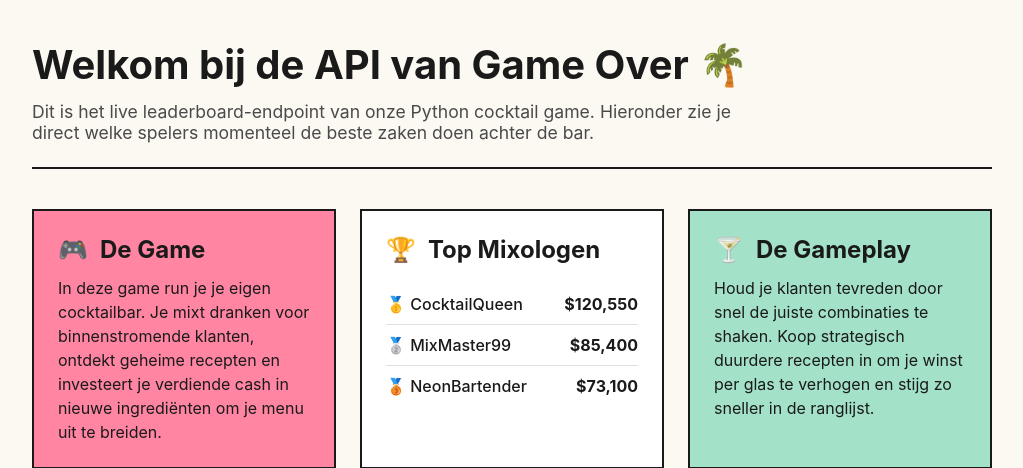
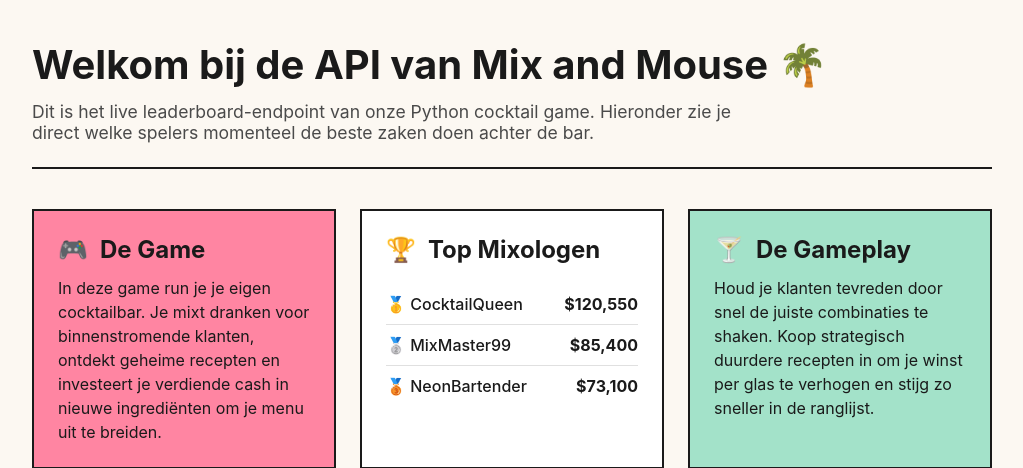
Before and after one commit to IAmDaanE/mix-and-mouse, a Flask app: page /html in a window 1280 px wide. Shown: the top 468 px of the page, without its empty margins (128-1151 px from the left). Run offline with Flask 3, Linux system fonts and the light colour scheme; some libraries are stand-ins or nearby versions.

Commit message:
fix wrong name in landing page

```diff
--- a/src/leaderboard_api/templates/testing.html
+++ b/src/leaderboard_api/templates/testing.html
@@ -138,7 +138,7 @@
 
         <!-- INTRO -->
         <header class="header-section">
-            <h1>Welkom bij de API van Game Over 🌴</h1>
+            <h1>Welkom bij de API van Mix and Mouse 🌴</h1>
             <p>Dit is het live leaderboard-endpoint van onze Python cocktail game. Hieronder zie je direct welke spelers momenteel de beste zaken doen achter de bar.</p>
         </header>
 
```
